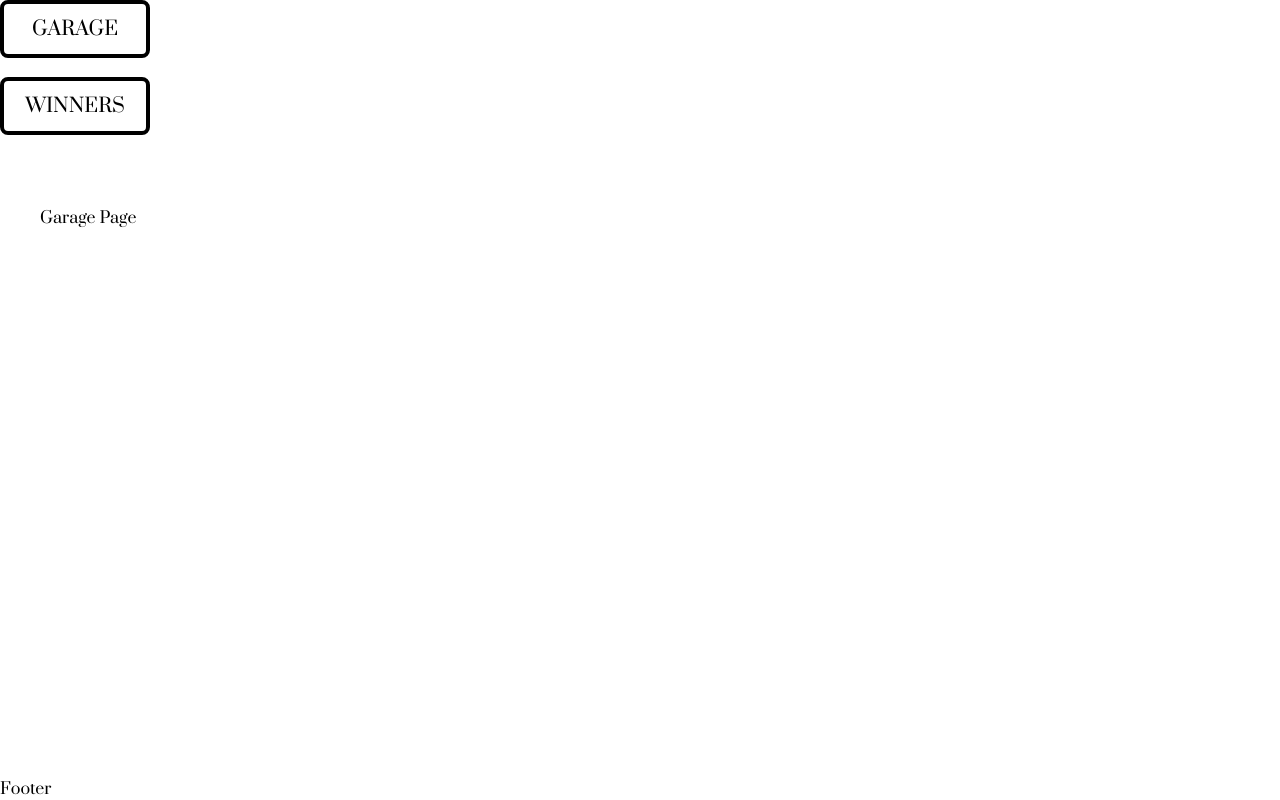
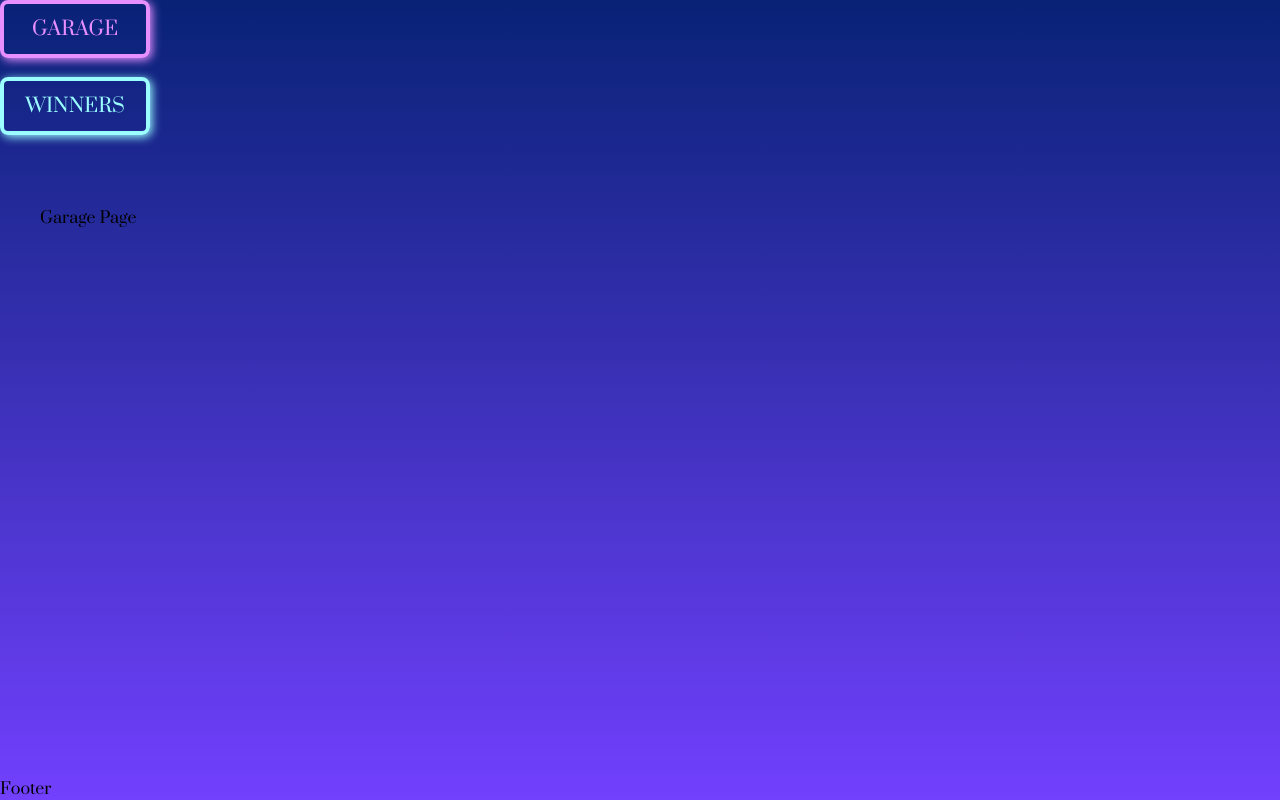
Before and after one commit to Kavume/async-race, a React (Vite) app: page / in a window 1280 px wide. Built offline with nearby package versions, Linux system fonts and the light colour scheme.

Commit message:
feat: add styles for button component

```diff
--- a/src/components/Button/Button.module.scss
+++ b/src/components/Button/Button.module.scss
@@ -2,6 +2,7 @@
   max-width: fit-content;
   cursor: pointer;
 }
+
 
 .large {
   display: flex;
@@ -35,3 +36,26 @@
   border: 1px solid black;
   border-radius: 3px;
 }
+
+
+.pink {
+  color: #e88fff;
+  box-shadow: 2px 2px 10px #e88fff;
+  border-color: #e88fff;
+}
+
+.blue {
+  color: #9bfdff;
+  box-shadow: 2px 2px 10px #9bfdff;
+  border-color: #9bfdff;
+}
+
+.green {
+  color: #bcff8c;
+  border-color: #bcff8c;
+}
+
+.yellow {
+  color: #fff28c;
+  border-color: #fff28c;
+}
--- a/src/components/Button/Button.tsx
+++ b/src/components/Button/Button.tsx
@@ -4,11 +4,12 @@ interface ButtonProps {
   text: string;
   size: 'large' | 'medium' | 'small';
   children: React.ReactNode;
+  color: 'pink' | 'blue' | 'green' | 'yellow';
 }
 
-function Button({ text, size, children } : ButtonProps) {
+function Button({ text, size, children, color } : ButtonProps) {
   return (
-        <div className={`${styles[size]} ${styles.button}`}>
+        <div className={`${styles[size]} ${styles.button} ${styles[color]}`}>
           {text}
           {children}
         </div>
--- a/src/components/Header/Header.tsx
+++ b/src/components/Header/Header.tsx
@@ -5,8 +5,8 @@ function Header() {
   return (
       <header className={styles.header}>
         <div className={styles.buttonsWrapper}>
-          <Button text={'GARAGE'} size={'large'} />
-          <Button text={'WINNERS'} size={'large'} />
+          <Button text={'GARAGE'} size={'large'} color={'pink'}/>
+          <Button text={'WINNERS'} size={'large'} color={'blue'} />
         </div>
       </header>
   );
--- a/src/components/Layout/Layout.module.scss
+++ b/src/components/Layout/Layout.module.scss
@@ -2,6 +2,7 @@
   display: flex;
   flex-direction: column;
   min-height: 100vh;
+  background: linear-gradient(#082276, #7240fe);
 }
 
 .main {
```
Also changed, not shown: 1 other file (tests, documents, lock files or other folders).
